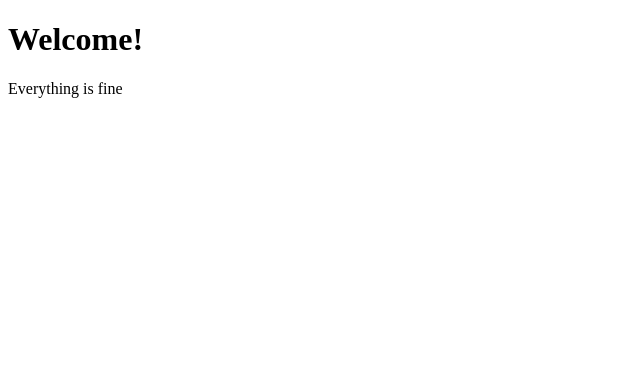
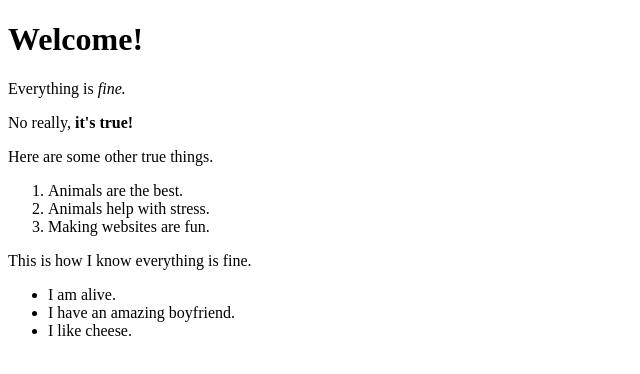
Before and after one commit to MLAbney/html-basics, a plain HTML site: page index.html in a window 1280 px wide. Shown: the whole page, without its empty margins (0-640 px from the left). Drawn offline with Linux system fonts and the light colour scheme.

Commit message:
add new elements to index.html page

```diff
--- a/index.html
+++ b/index.html
@@ -1,11 +1,24 @@
 <!DOCTYPE html>
-<html lang="eng">
+<html lang="en">
  <head>
   <meta charset="utf-8">
   <title>Good Website</title>
  </head>
  <body>
   <h1>Welcome!</h1>
-  <p>Everything  is fine</p>
+  <p>Everything  is <em>fine.</em></p>
+  <p>No really, <strong>it's true!</strong></p>
+  <p>Here are some other true things.</p>
+  <ol>
+    <li>Animals are the best.</li>
+    <li>Animals help with stress.</li>
+    <li>Making websites are fun.</li>
+  </ol>
+  <p> This is how I know everything is fine.</p>
+    <ul>
+      <li>I am alive.</li>
+      <li>I have an amazing boyfriend.</li>
+      <li>I like cheese.</li>
+    </ul>
    </body>
 </html>
```
